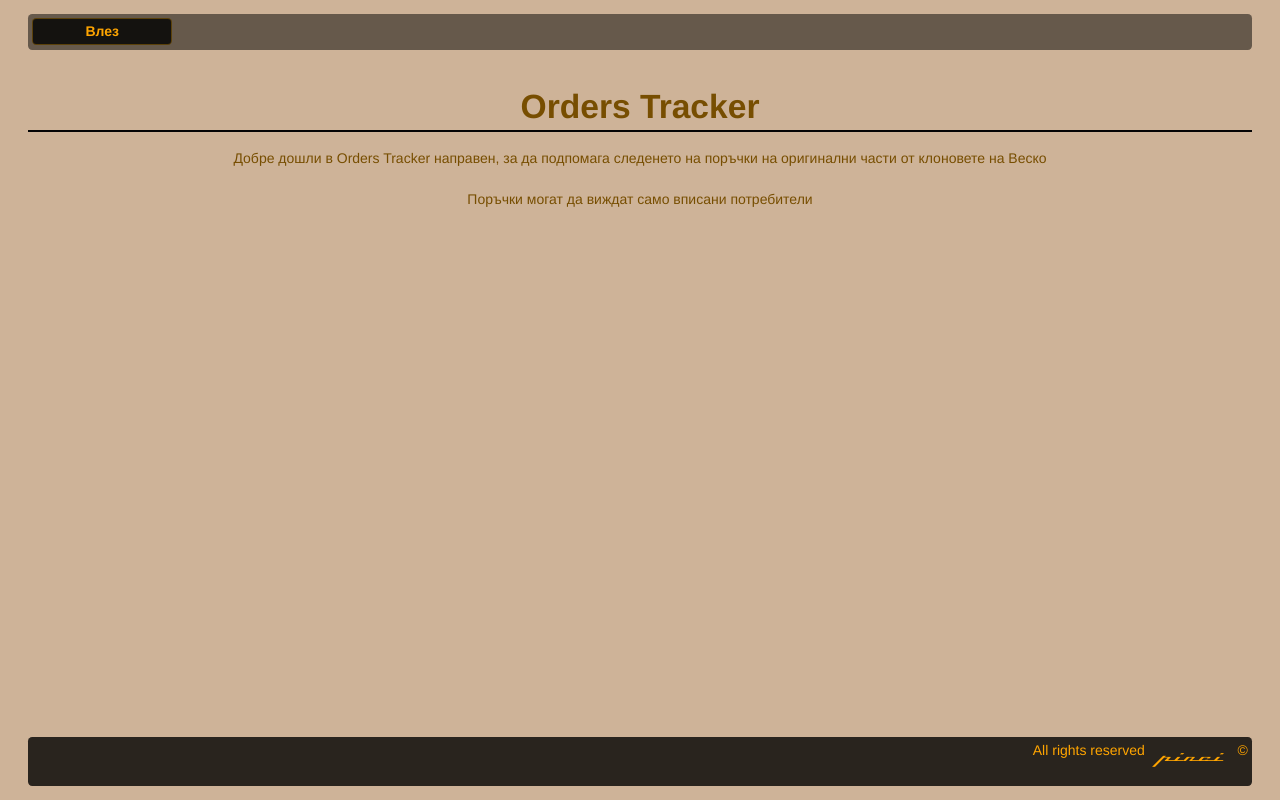
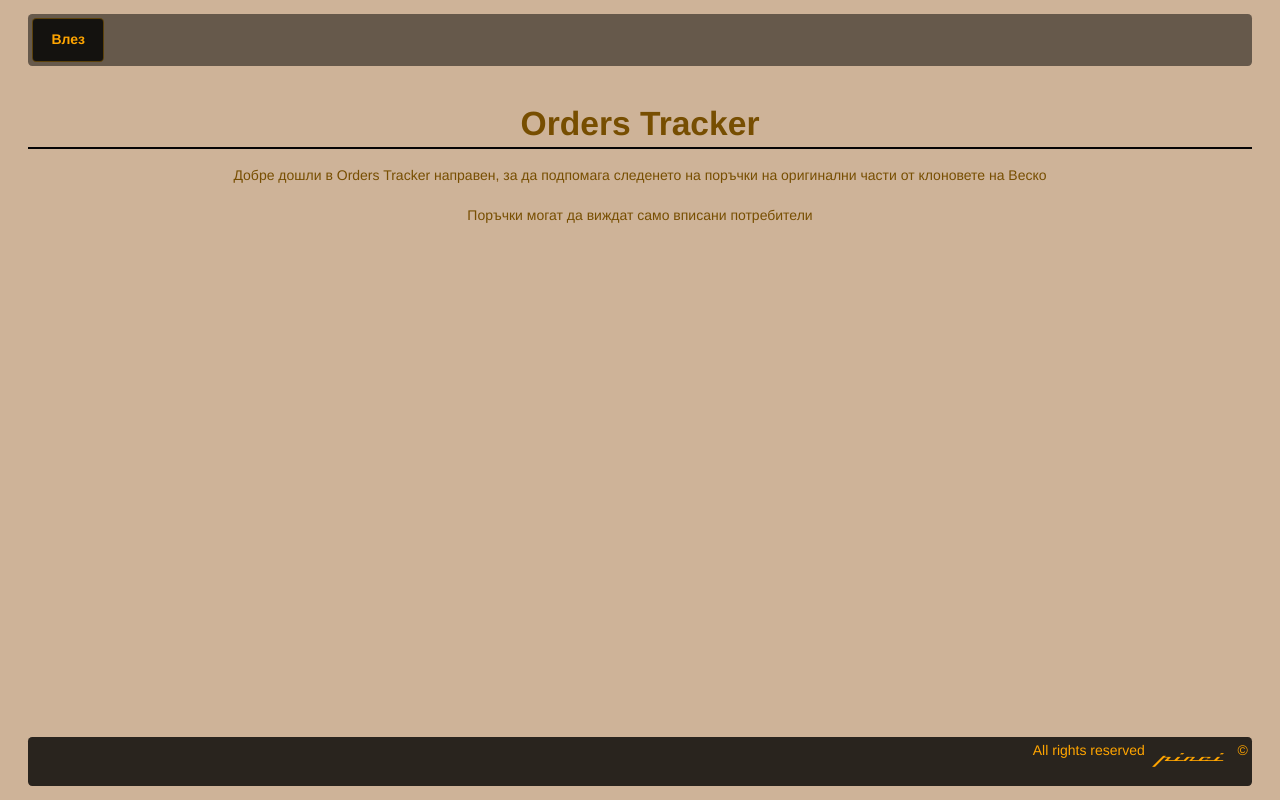
Before and after one commit to pinciflucnik/orderstracker, a website with bundled scripts: page index.html in a window 1280 px wide. Built offline with nearby package versions, Linux system fonts and the light colour scheme.

Commit message:
Update styles.css

```diff
--- a/styles.css
+++ b/styles.css
@@ -78,7 +78,7 @@ nav a {
     color: orange;
     font-weight: bold;
     text-decoration: none;
-    padding: 0.2em;
+    padding: 0.5em 1em;
     border-radius: 0.3em;
 }
 .navbar-nav {
@@ -143,7 +143,6 @@ nav a {
 }
 .btn {
     background: rgba(0,0,0,0.8);
-    width: 10em;
     border: 1px solid rgba(255, 175, 2, 0.3);
     border-radius: 0.3em;
     text-align: center;
@@ -152,6 +151,7 @@ nav a {
     justify-content: center;
     align-items: center;
     cursor: pointer;
+    padding: 0.3em;
 }
 .btn:hover {
     box-shadow: 0 0 1em orange inset;
```
